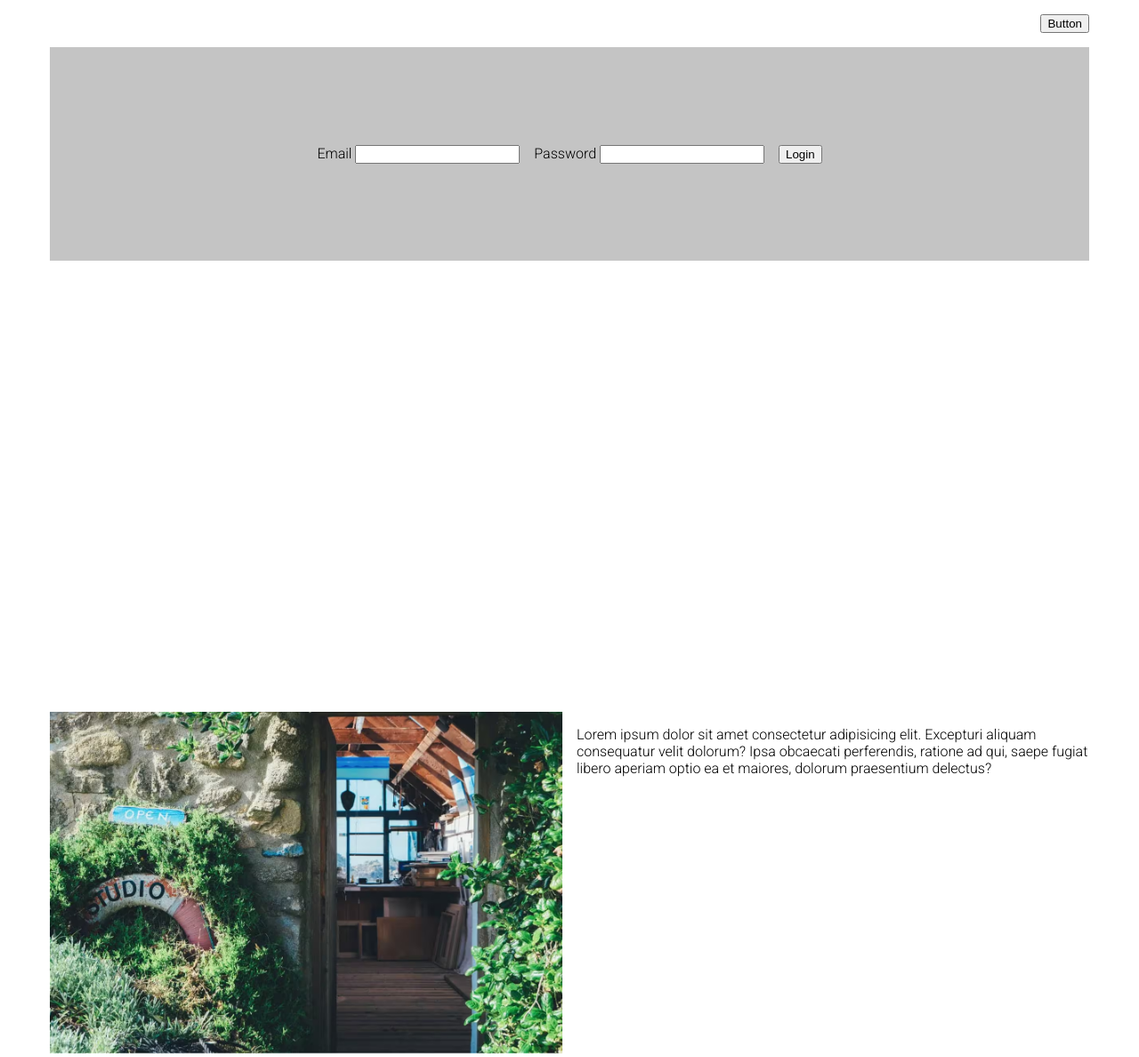
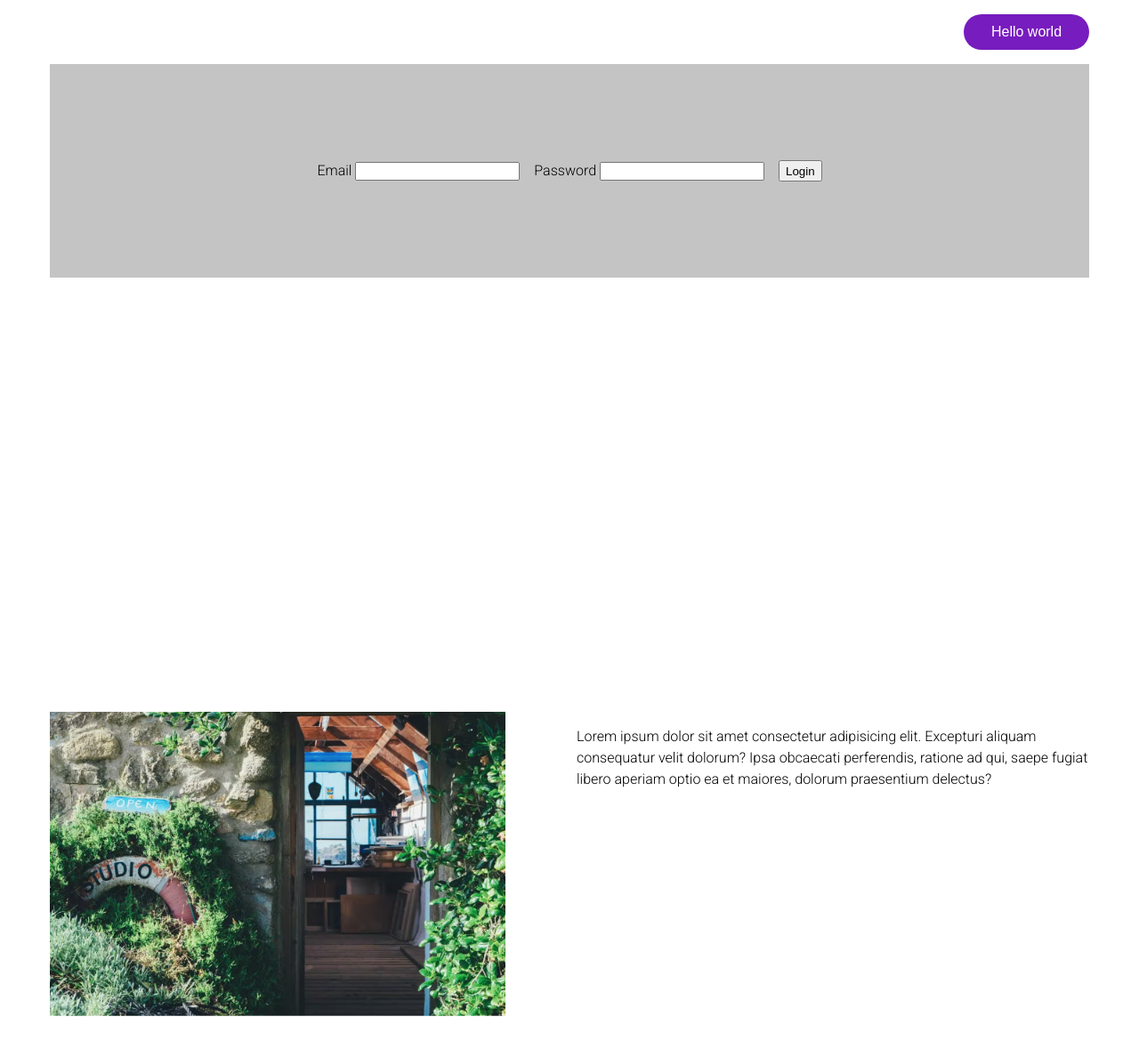
Before and after one commit to Andrew-Dyachenko/vide-infra, a website built with Parcel: page index.html in a window 1280 px wide. Shown: the whole page at 89% size. After the commit the page ends 1149 px from the top, so only its background shows below. Built offline with nearby package versions, Linux system fonts and the light colour scheme.

Commit message:
feat: button animation added
fade-in & fade-out button styles are added

```diff
--- a/index.html
+++ b/index.html
@@ -20,15 +20,15 @@
 		<div class="app">
 			<div class="app__container">
 				<div class="app__frame app__frame--1">
-					<header class="app__header">
-						<button
-							class="app__button"
+					<header class="header app__header">
+						<div
+							class="app__button-wrapper"
 							data-plugin="hoverPlugin clickPlugin"
-							data-hover-class="app__button--hover"
-							data-clicked-class="app__button--clicked"
+							data-hover-class="app__button-wrapper--hover"
+							data-click-class="app__button-wrapper--clicked"
 						>
-							Button
-						</button>
+							<button class="app__button header__btn">Hello world</button>
+						</div>
 					</header>
 					<form class="form app__form">
 						<div class="form__group">
@@ -69,7 +69,13 @@
 							<source srcset="src/img/image-1280.jpg" media="(min-width: 769px)" type="image/jpeg" />
 
 							<!-- Fallback for older browsers -->
-							<img class="app__picture-img" src="src/img/image-512.jpg" alt="Image description" />
+							<img
+								class="app__picture-img"
+								src="src/img/image-512.jpg"
+								width="512"
+								height="342"
+								alt="Image description"
+							/>
 						</picture>
 					</div>
 					<div class="app__text">
--- a/src/styles/index.scss
+++ b/src/styles/index.scss
@@ -1,12 +1,17 @@
 @use 'sass:color';
-$cod-gray: #1e1e1e;
+@use 'sass:math';
+
 :root {
 	-webkit-text-size-adjust: 100%;
 	font-size: 16px;
+	line-height: 1.5;
+
 	--white: #fff;
 	--black: #000;
 	--cod-gray: #{color.change(#000, $lightness: 11.8033989%)};
 	--silver: #c4c4c4;
+	--purple-heart: #771cbe;
+
 	--body-bg-light: var(--white);
 	--body-bg-dark: var(--cod-gray);
 	--body-color-light: var(--black);
@@ -32,8 +37,44 @@ body {
 	box-sizing: border-box;
 }
 
+.header {
+	&__btn {
+		min-width: math.div(141, 16) + 0rem; // ~ 141px
+	}
+}
+
 .app {
+	$-app: &;
 	min-height: 100svh;
+
+	&__button-wrapper {
+		&--hover {
+			#{$-app} {
+				&__button {
+					clip-path: polygon(0 0, 0 0, 0 100%, 0 100%); // 1 - horizontal, 2 - vertical
+					transform: scale(0.6);
+				}
+			}
+		}
+	}
+
+	&__button {
+		display: block;
+		color: var(--white);
+		background-color: var(--purple-heart);
+		border-radius: 100rem;
+		border: 0;
+		font-size: 1rem;
+		padding: 0;
+		padding: 0.5rem;
+		min-height: math.div(40, 16) + 0rem;
+		transition-property: clip-path transform;
+		transition-duration: 1s;
+		transition-timing-function: ease;
+		transform: scale(1);
+		transform-origin: center center;
+		clip-path: polygon(0 0, 100% 0, 100% 100%, 0% 100%); // 1 - horizontal, 2 - vertical
+	}
 
 	&__container {
 		margin: 0 auto;
@@ -86,17 +127,9 @@ body {
 
 	&__picture {
 		display: block;
-
-		// @media (min-width: 768px) {
-		// 	max-width: 100%;
-		// }
 	}
 
 	&__picture-img {
 		max-width: 100%;
-
-		// @media (min-width: 768px) {
-		// 	max-width: 100%;
-		// }
 	}
 }
```
